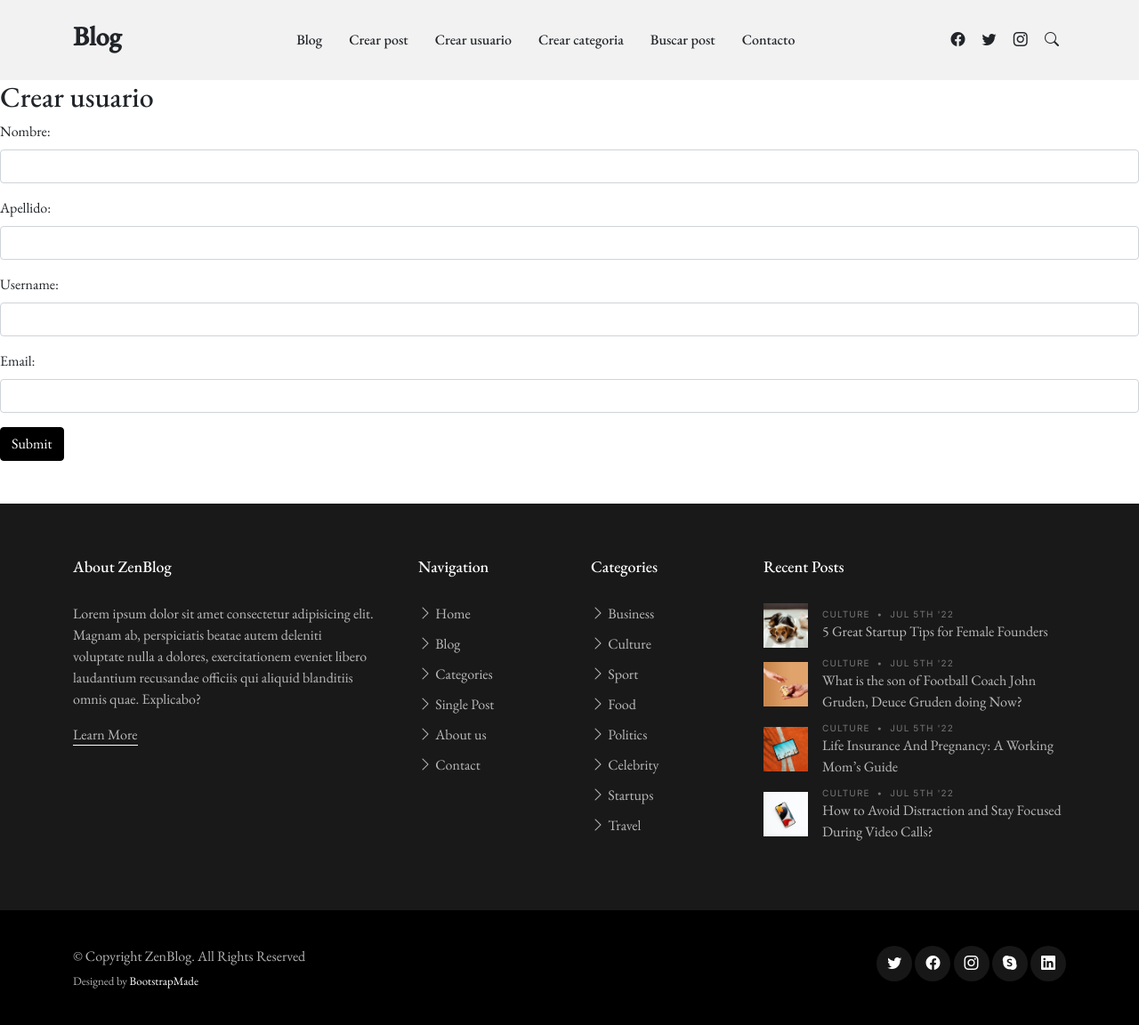
After one commit to Lenz-or/Blogsite, a Django app: page /blogapp/crear-usuario/ in a window 1280 px wide. The commit adds this page. Shown: the whole page at 89% size. Run offline with Django 4.2, Linux system fonts and the light colour scheme; some libraries are stand-ins or nearby versions; some web fonts are replaced.

Commit message:
Se agrega apartados de crear usuario y crear categoria

```diff
--- a/ProyectoBlogApp/templates/ProyectoBlogApp/base.html
+++ b/ProyectoBlogApp/templates/ProyectoBlogApp/base.html
@@ -55,8 +55,8 @@
         <ul>
           <li><a href="{% url 'inicio' %}">Blog</a></li>
           <li><a href="{% url 'crear-post' %}">Crear post</a></li>
-          <li><a href="{% url 'crear-post' %}">Crear usuario</a></li>
-          <li><a href="{% url 'crear-post' %}">Crear categoria</a></li>
+          <li><a href="{% url 'crear-usuario' %}">Crear usuario</a></li>
+          <li><a href="{% url 'crear-categoria' %}">Crear categoria</a></li>
           <!--
           <li class="dropdown"><a href="{% url 'inicio' %}"><span>Categories</span> <i class="bi bi-chevron-down dropdown-indicator"></i></a>
             <ul>
--- /dev/null
+++ b/ProyectoBlogApp/templates/ProyectoBlogApp/crear_usuario.html
@@ -0,0 +1,40 @@
+{% extends 'ProyectoBlogApp/base.html' %}
+{% load static %}
+
+{% block tituloPagina %}
+Crear post
+{% endblock %}
+
+{% block contenidoPagina %}
+<!-- Header-->
+<main id="main">
+    <h2>Crear usuario</h2>
+    <form action="" method="post">
+      {% csrf_token %}
+        <div class="mb-3">
+          <label for="exampleInputEmail1" class="form-label">Nombre:</label>
+          <input type="text" class="form-control" name="nombre" id="exampleInputEmail1" aria-describedby="emailHelp">
+
+        </div>
+        <div class="mb-3">
+            <label for="exampleInputEmail1" class="form-label">Apellido:</label>
+            <input type="text" class="form-control" name="apellido" id="exampleInputEmail1" aria-describedby="emailHelp">
+
+        </div>
+        <div class="mb-3">
+            <label for="exampleInputEmail1" class="form-label">Username:</label>
+            <input type="text" class="form-control" name="username" id="exampleInputEmail1" aria-describedby="emailHelp">
+
+        </div>
+        <div class="mb-3">
+            <label for="exampleInputEmail1" class="form-label">Email:</label>
+            <input type="email" class="form-control" name="email" id="exampleInputEmail1" aria-describedby="emailHelp">
+
+        </div>
+
+        <button type="submit" class="btn btn-primary">Submit</button>
+      </form>
+      <br><br>
+</main>
+
+{% endblock %}
--- a/ProyectoBlogApp/urls.py
+++ b/ProyectoBlogApp/urls.py
@@ -7,4 +7,6 @@ urlpatterns = [
     path('', inicio, name="inicio"),
     path('crear-post/', crear_post, name='crear-post'),
     path('buscar-post/', buscar_post, name='buscar-post'),
+    path('crear-usuario/',crear_usuario, name="crear-usuario"),
+    path('crear-categoria/',crear_categoria, name="crear-categoria"),
 ]
--- a/ProyectoBlogApp/views.py
+++ b/ProyectoBlogApp/views.py
@@ -27,6 +27,38 @@ def crear_post(request):
     else:
         return render(request,"ProyectoBlogApp/crear_post.html",{})
 
+
+def crear_usuario(request):
+    if request.method == "POST":
+
+        info_formulario= request.POST
+
+        usuario= Usuario(nombre = info_formulario["nombre"],apellido = info_formulario["apellido"],
+        username = info_formulario["username"],email = info_formulario["email"])
+
+        usuario.save()
+
+        return redirect("inicio")
+
+    #GET y otros
+    else:
+        return render(request,"ProyectoBlogApp/crear_usuario.html",{})
+
+def crear_categoria(request):
+    if request.method == "POST":
+
+        info_formulario= request.POST
+
+        categoria= Categoria(nombre = info_formulario["categoria"])
+
+        categoria.save()
+
+        return redirect("inicio")
+
+    #GET y otros
+    else:
+        return render(request,"ProyectoBlogApp/crear_categoria.html",{})
+
 def buscar_post(request):
 
 
```
Also changed, not shown: ProyectoBlogApp/templates/ProyectoBlogApp/crear_categoria.html (added, +24 -0 lines), db.sqlite3.
